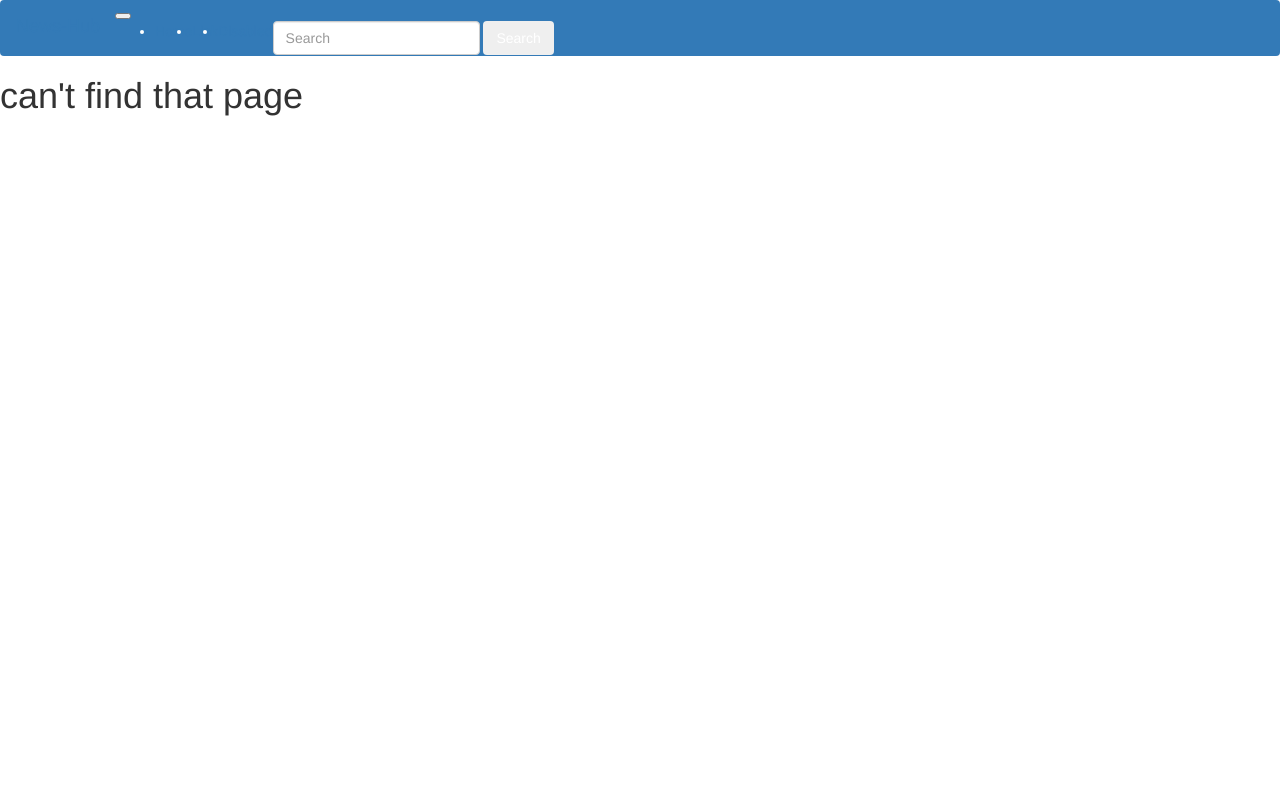
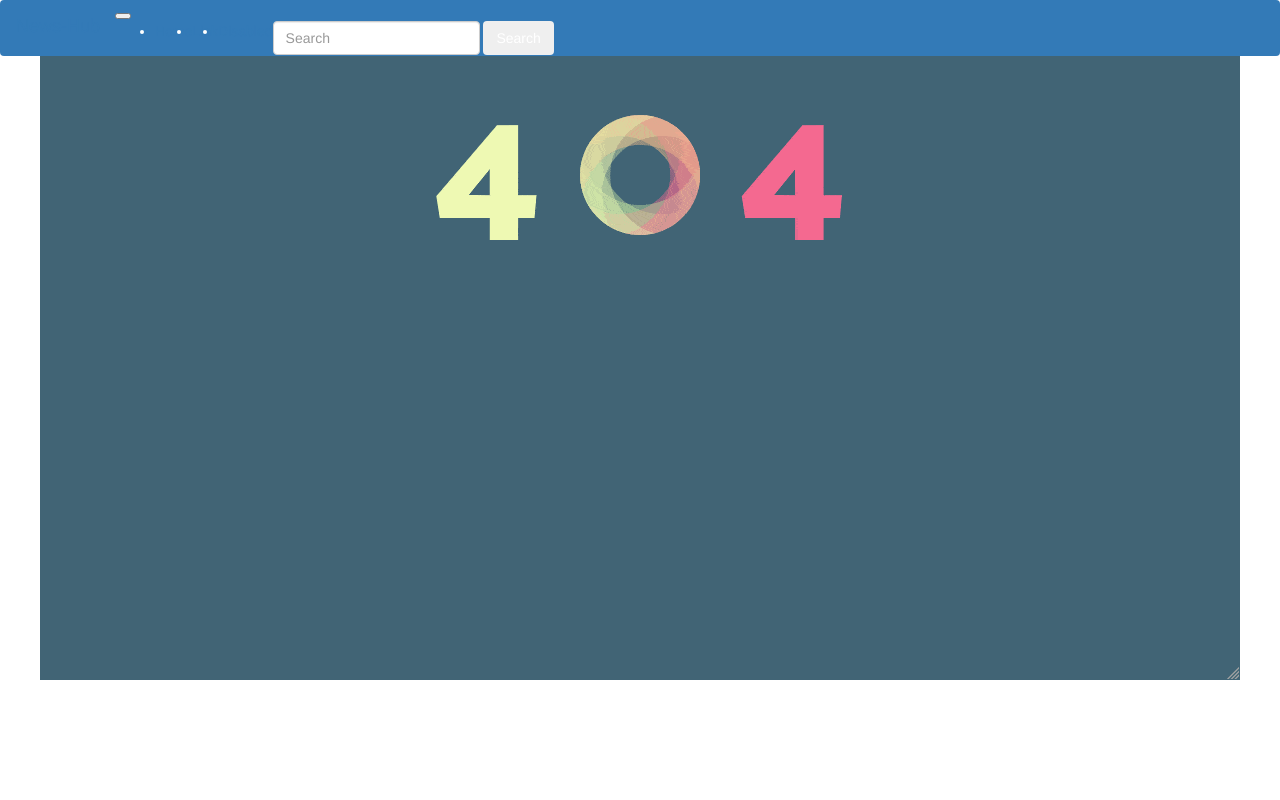
Before and after one commit to kelvin-daniel/news-app, a Flask app: template app/templates/404.html in a window 1280 px wide. Run offline with Flask 2, Linux system fonts and the light colour scheme; the template is opened without the code that fills it, so the values that code supplies are empty; some libraries are stand-ins or nearby versions.

Commit message:
style 404 page

```diff
--- a/app/templates/404.html
+++ b/app/templates/404.html
@@ -1,6 +1,12 @@
 {% extends 'base.html'%}
 
 {% block content %}
-    <h1>can't find that page</h1>
-
+    <style>
+        body{
+            background-image: url('{{url_for("static",filename="images/404.gif")}}');
+            background-repeat: no-repeat;
+            background-position-x: center;
+            height: 100vh;
+        }
+    </style>
 {% endblock %}
--- a/app/templates/news.html
+++ b/app/templates/news.html
@@ -8,7 +8,7 @@
                 <div class="col-md-3">
                     <div class="card card-default p-2 m-2">
                     <a href="{{article.url}}" target="_blank">
-                            <img src="{{article.image}}" alt="{{article.title}}" class="img-fluid" styles=""></a>
+                            <img src="{{article.image}}" alt="{{article.title}}" class="img-fluid" styles="height:300px; width:300px;"></a>
                             <div class="card-heading">
                                 <h4><a href="{{article.url}}" target="_blank">{{article.title |truncate(35)}}</a></h4>
                                 <div class="card-body"><p>{{article.description | truncate(60)}}</p></div>
```
Also changed, not shown: app/static/images/404.gif (added), app/static/images/index.css (added).
